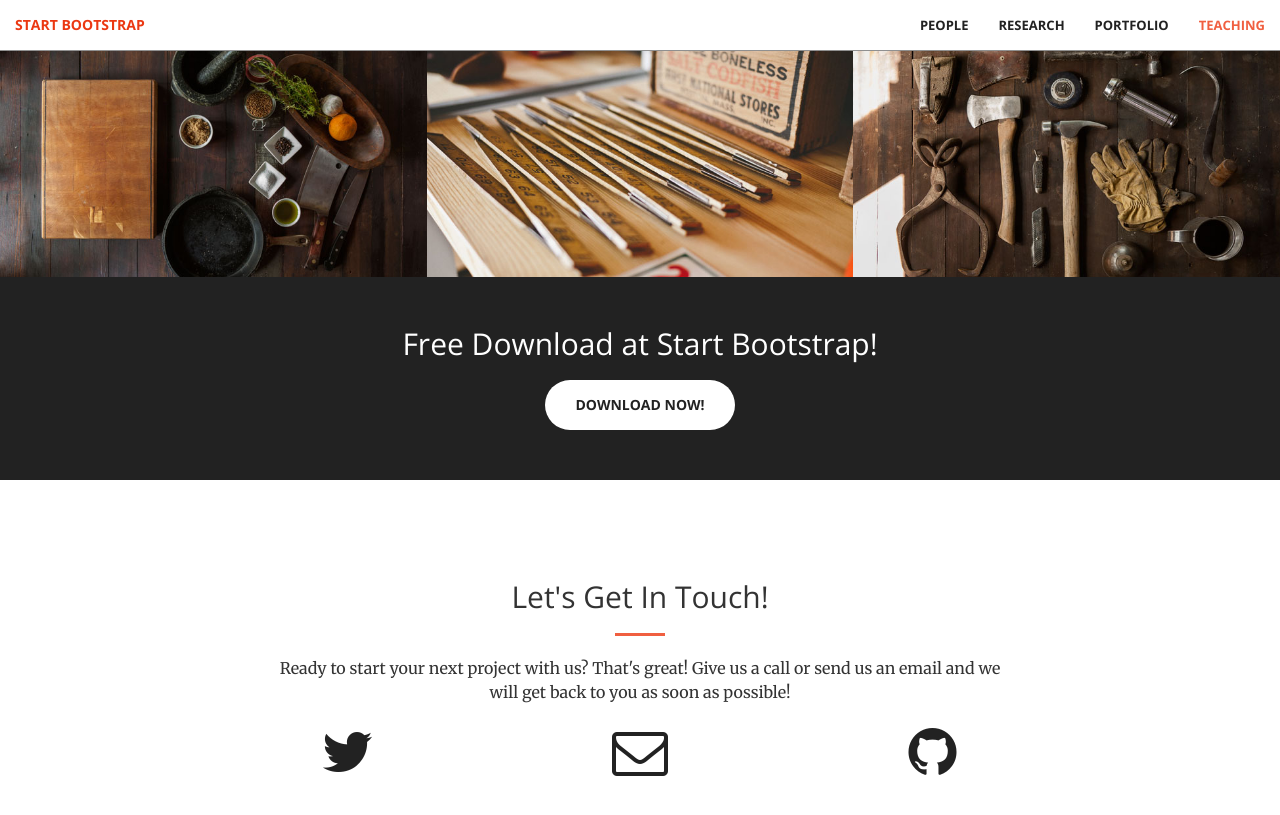
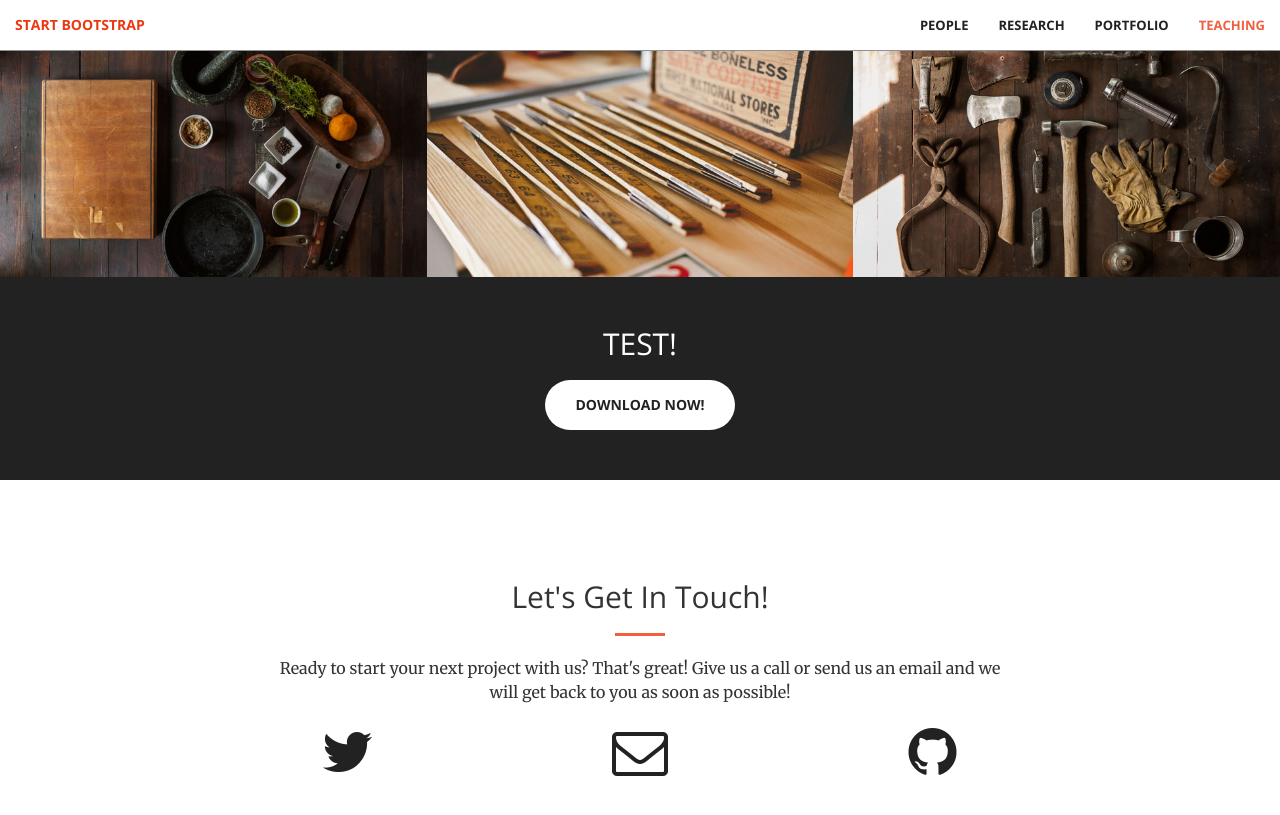
Before and after one commit to mpilab-uw/mpilab-uw.github.io, a Jekyll site: the page built from index.html, in a window 1280 px wide and 900 px high, scrolled down 1957 px. Shown: the top 815 px of the window. Built offline with Jekyll 4.4.1, drawn with Linux system fonts in a browser that asks for light colours.

Commit message:
Update aside.html

```diff
--- a/_includes/aside.html
+++ b/_includes/aside.html
@@ -1,7 +1,7 @@
   <aside class="bg-dark">
       <div class="container text-center">
           <div class="call-to-action">
-              <h2>Free Download at Start Bootstrap!</h2>
+              <h2>TEST!</h2>
               <a href="#" class="btn btn-default btn-xl wow tada">Download Now!</a>
           </div>
       </div>
```
